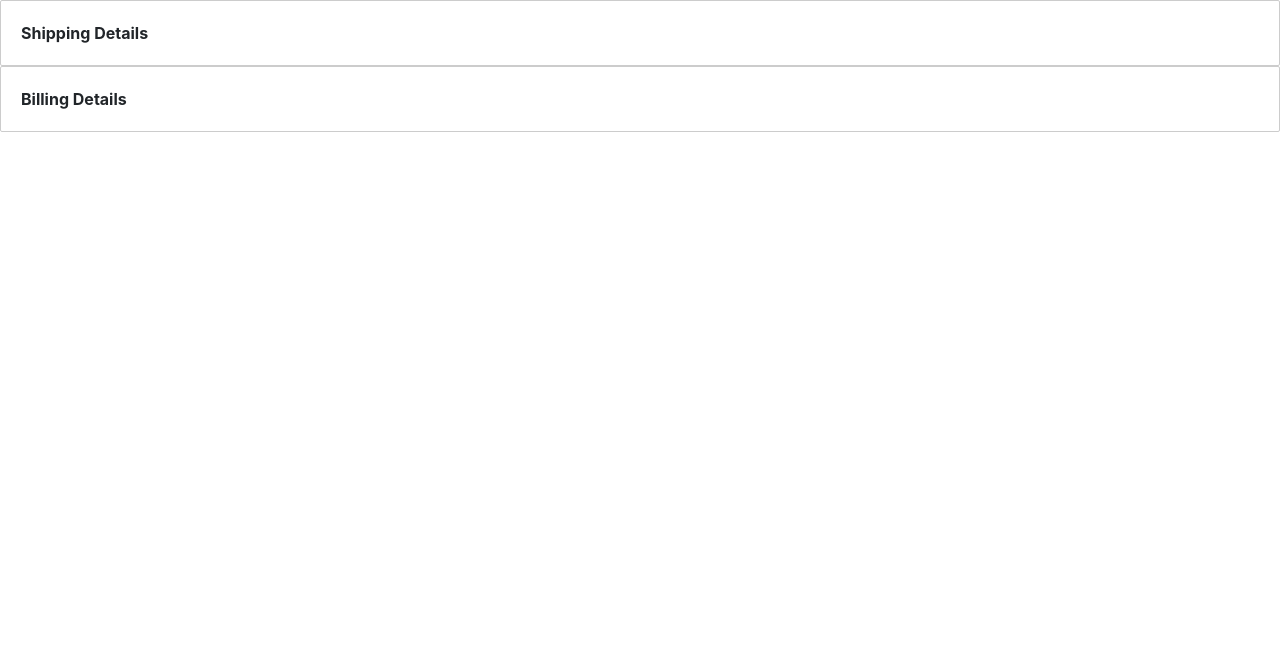
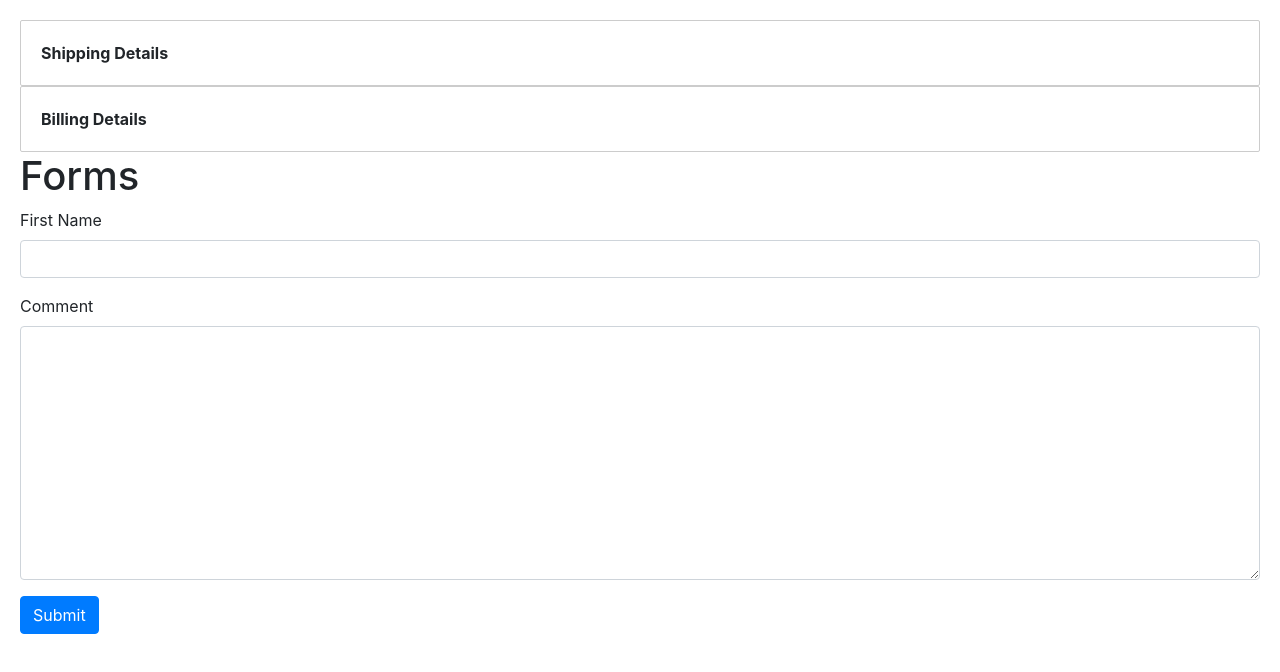
Before and after one commit to JessDF/Udemy-Angular-Course, an Angular app in the folder section7-template-driven-forms/: page / in a window 1280 px wide. Shown: the top 672 px of the page. Built offline with nearby package versions, Linux system fonts and the light colour scheme; some icons are missing.

Commit message:
Initial work on template form and validation

```diff
--- a/section7-template-driven-forms/src/app/app.component.html
+++ b/section7-template-driven-forms/src/app/app.component.html
@@ -4,3 +4,6 @@
 <app-zippy title="Billing Details">
   Billing Details Content
 </app-zippy>
+
+<h1>Forms</h1>
+<app-contact-form></app-contact-form>
--- /dev/null
+++ b/section7-template-driven-forms/src/app/contact-form/contact-form.component.html
@@ -0,0 +1,16 @@
+<!--Need to use these two for template driven approach: ngModel name="firstName"
+#firstName="ngModel" sets the template variable
+        When Angular sees this it sets the ngModel directive that is applied to this input field
+-->
+<form>
+    <div class="form-group">
+        <label for="firstName">First Name</label>
+        <input required ngModel name="firstName" #firstName="ngModel" (change)="log(firstName)" id="firstName" type="text" class="form-control">
+        <div class="alert alert-danger" *ngIf="firstName.touched && !firstName.valid">First name is required</div>
+    </div>
+    <div class="form-group">
+        <label for="comment">Comment</label>
+        <textarea ngModel name="comment" id="comment" cols="30" rows="10" class="form-control"></textarea>
+    </div>
+    <button class="btn btn-primary">Submit</button>
+</form>
--- /dev/null
+++ b/section7-template-driven-forms/src/app/contact-form/contact-form.component.ts
@@ -0,0 +1,14 @@
+import { Component } from '@angular/core';
+
+@Component({
+  selector: 'app-contact-form',
+  templateUrl: './contact-form.component.html',
+  styleUrls: ['./contact-form.component.css']
+})
+export class ContactFormComponent {
+
+  log(x) {
+    console.log(x)
+  }
+
+}
--- a/section7-template-driven-forms/src/styles.css
+++ b/section7-template-driven-forms/src/styles.css
@@ -2,3 +2,7 @@
 @import "~bootstrap/dist/css/bootstrap.css";
 @import url("//netdna.bootstrapcdn.com/bootstrap/3.0.0/css/bootstrap-glyphicons.css");
 @import url("https://stackpath.bootstrapcdn.com/bootstrap/4.4.1/css/bootstrap.min.css");
+
+body {
+    padding: 20px;
+}
```
Also changed, not shown: section7-template-driven-forms/src/app/app.module.ts (+7 -2 lines), section7-template-driven-forms/src/app/contact-form/contact-form.component.css (added), 1 other file (tests, documents, lock files or other folders).
